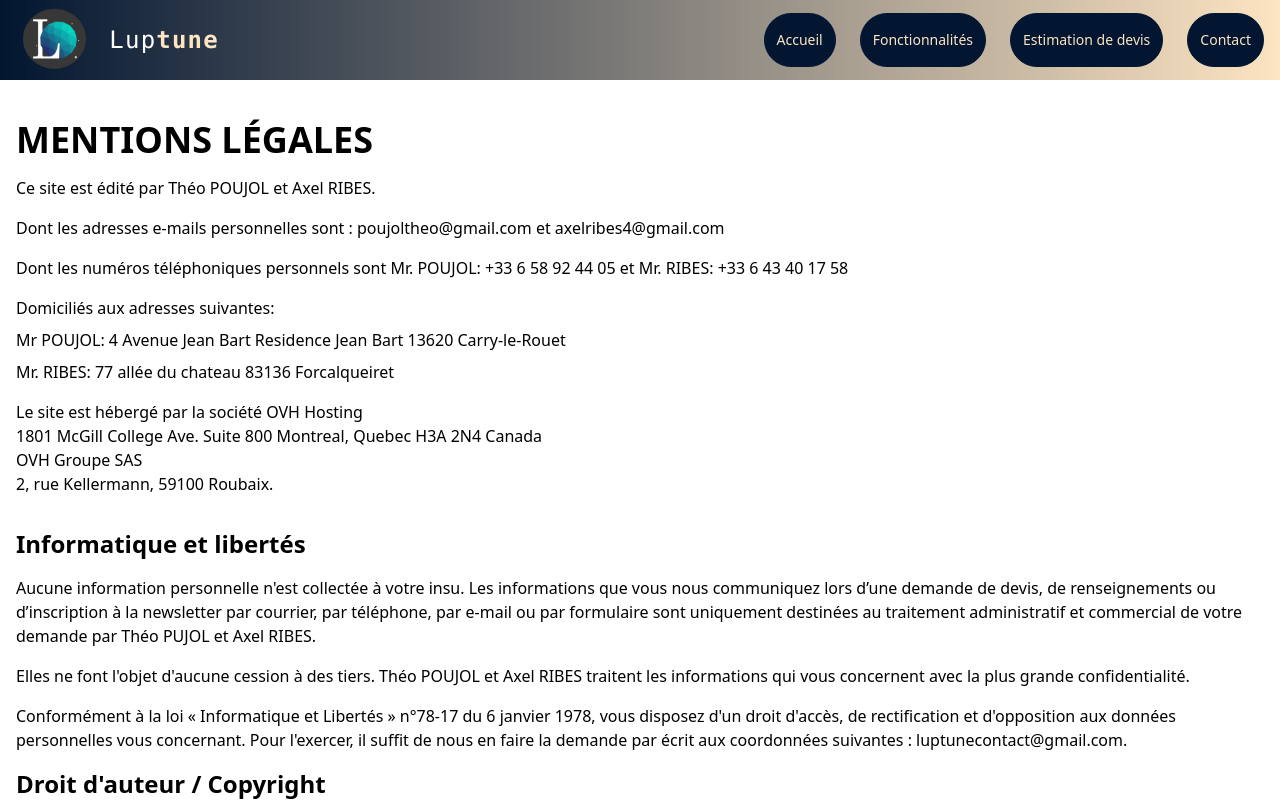
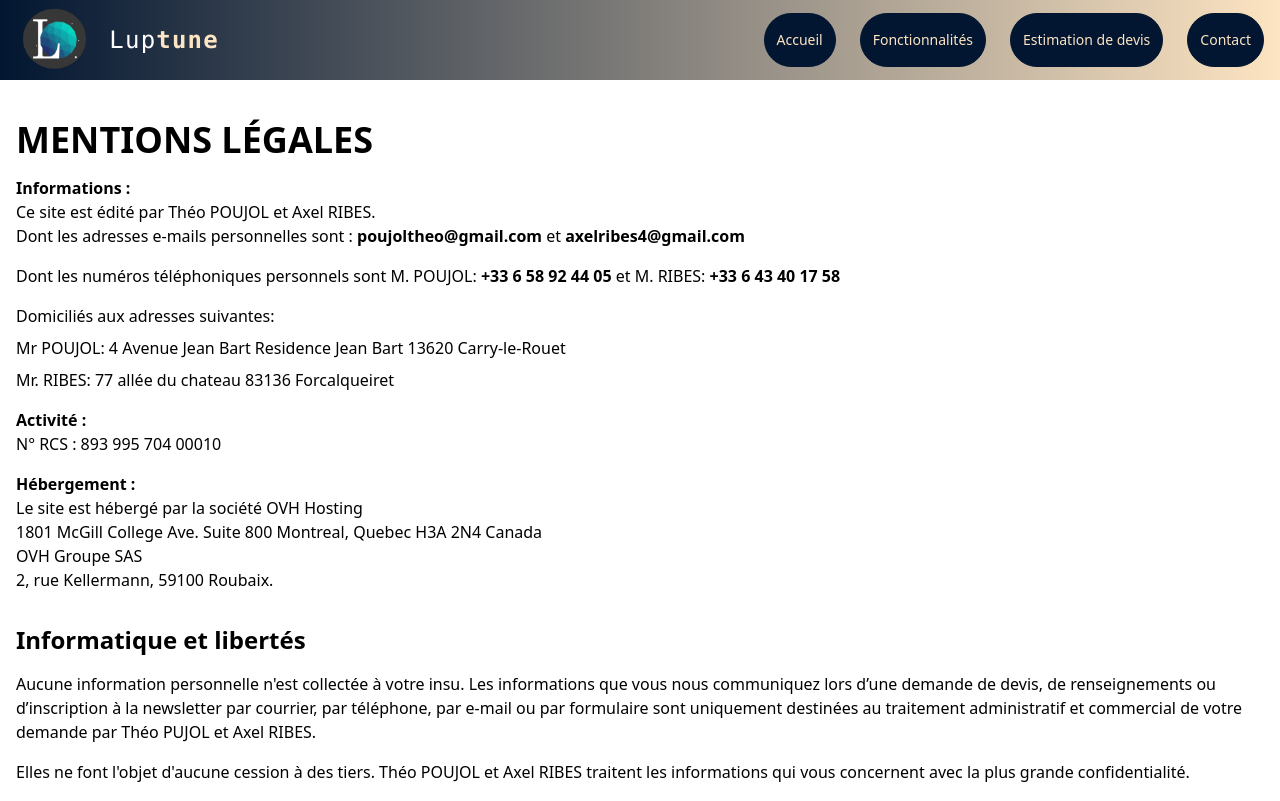
Before and after one commit to xscap1/Luptune, a Vue app in the folder luptune/: page /mentions-legales in a window 1280 px wide. Shown: the top 801 px of the page. Built offline with nearby package versions, Linux system fonts and the light colour scheme.

Commit message:
Modifs mentions légales

```diff
--- a/luptune/src/views/Mentions.vue
+++ b/luptune/src/views/Mentions.vue
@@ -8,12 +8,18 @@
       <h1 class="text-4xl font-semibold font-heading">MENTIONS LÉGALES</h1>
 
       <div class="mx-auto">
-        <p class="mb-4 mt-4">Ce site est édité par Théo POUJOL et Axel RIBES.</p>
-        <p class="mb-4">Dont les adresses e-mails personnelles sont : poujoltheo@gmail.com et axelribes4@gmail.com</p>
-        <p class="mb-4">Dont les numéros téléphoniques personnels sont Mr. POUJOL: +33 6 58 92 44 05 et Mr. RIBES: +33 6 43 40 17 58</p>
+
+        <p class="font-semibold mt-4">Informations : </p>
+        <p class="">Ce site est édité par Théo POUJOL et Axel RIBES.</p>
+        <p class="mb-4">Dont les adresses e-mails personnelles sont : <span class="font-semibold">poujoltheo@gmail.com</span> et <span class="font-semibold">axelribes4@gmail.com</span> </p>
+        <p class="mb-4">Dont les numéros téléphoniques personnels sont M. POUJOL: <span class="font-semibold">+33 6 58 92 44 05</span> et M. RIBES: <span class="font-semibold">+33 6 43 40 17 58</span></p>
         <p class="mb-2">Domiciliés aux adresses suivantes:</p>
         <p class="mb-2"> Mr POUJOL: 4 Avenue Jean Bart Residence Jean Bart 13620 Carry-le-Rouet</p>
         <p class="mb-4">Mr. RIBES: 77 allée du chateau 83136 Forcalqueiret</p>
+        <p class="font-semibold">Activité : </p>
+        <p>N° RCS : 893 995 704 00010</p>
+
+        <p class="font-semibold mt-4">Hébergement : </p>
         <p class="">Le site est hébergé par la société OVH Hosting</p>
         <p class="">1801 McGill College Ave. Suite 800 Montreal, Quebec H3A 2N4 Canada</p>
         <p class="">OVH Groupe SAS</p>
```
